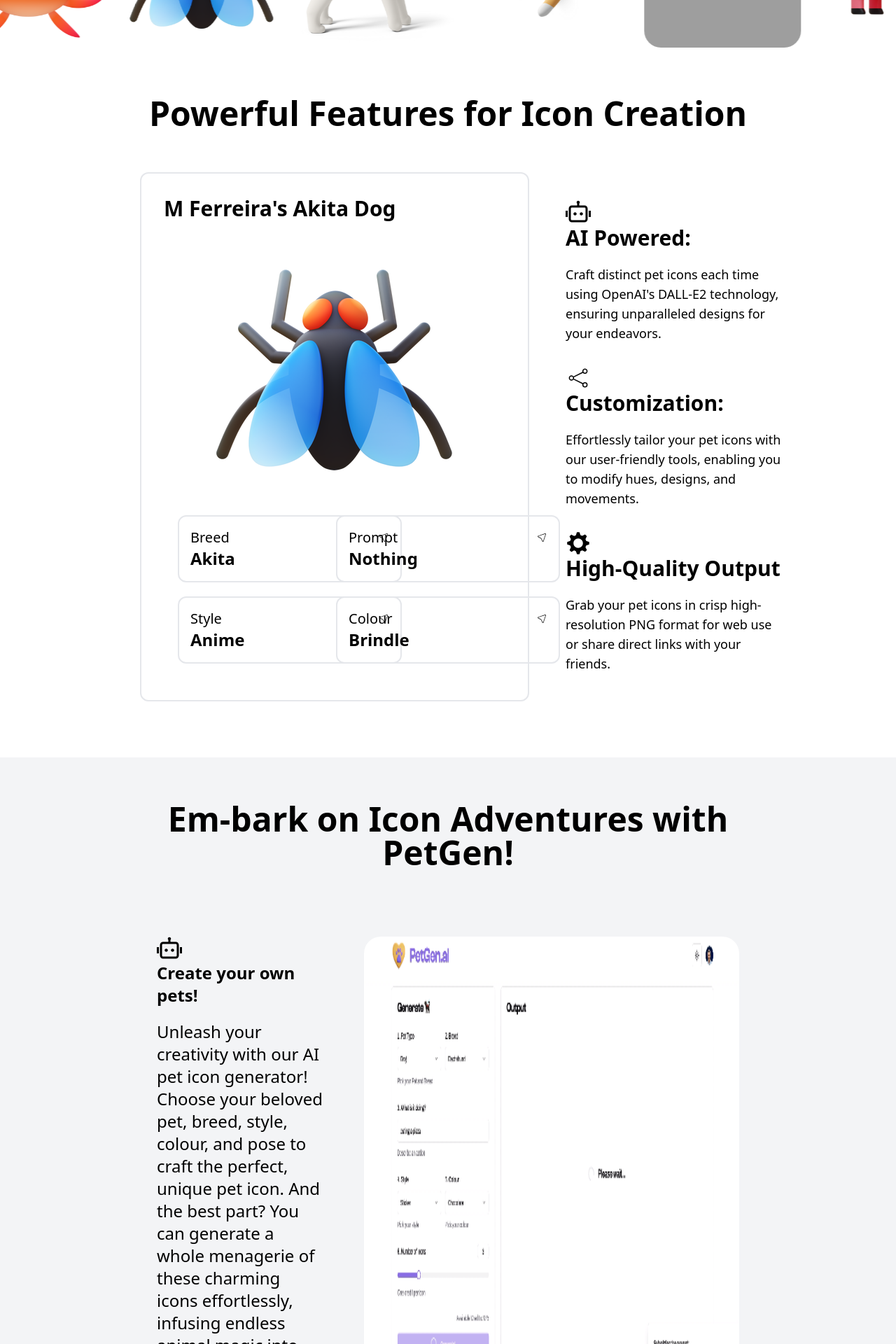
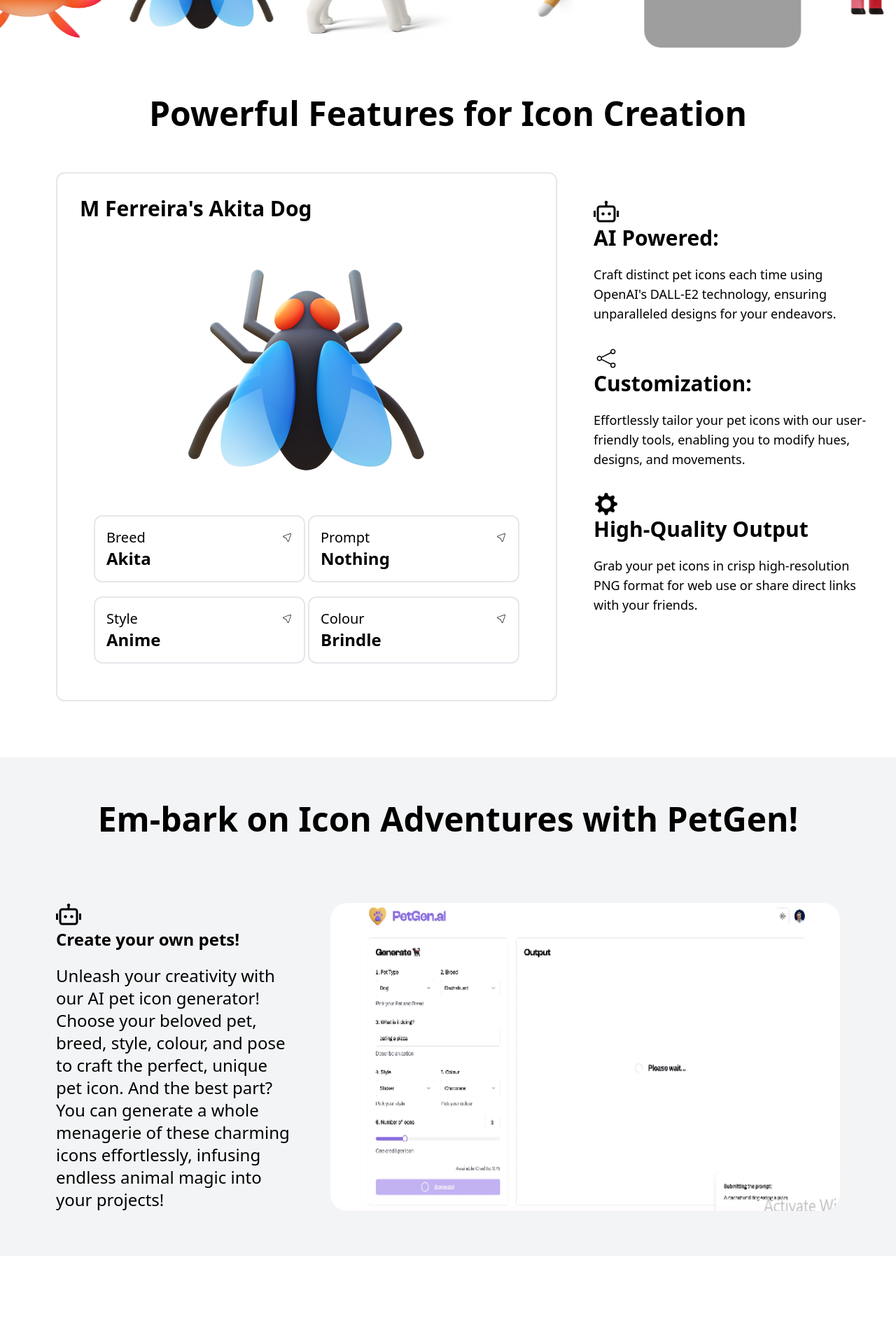
Before and after one commit to DagimAsnake/react-animal, a React (Vite) app: page / in a window 1280 px wide. Shown: the part 780-2700 px from the top of the page at 70% size. After the commit the page ends 2574 px from the top, so only its background shows below. Built offline with nearby package versions, Linux system fonts and the light colour scheme; grey boxes are pictures that could not be loaded.

Commit message:
some fix

```diff
--- a/src/pages/Adventure.jsx
+++ b/src/pages/Adventure.jsx
@@ -5,7 +5,7 @@ import { RiRobot2Line } from "react-icons/ri";
 const Adventure = () => {
   return (
     <>
-        <div className='bg-gray-100 dark:bg-gray-900 mt-10 px-4 pb-16 md:px-10 lg:px-56'>
+        <div className='bg-gray-100 dark:bg-gray-900 mt-10 px-4 pb-16 md:px-20'>
             <h1 className='text-4xl md:text-5xl pt-16 pb-12 md:pb-24 font-semibold dark:text-white text-center'>Em-bark on Icon Adventures with PetGen!</h1>
             <div className='grid grid-cols-1 lg:grid-cols-3 gap-10 md:gap-14' >
                 <div>
--- a/src/pages/Features.jsx
+++ b/src/pages/Features.jsx
@@ -1,4 +1,3 @@
-import React from 'react'
 import fly from "../assets/fly.png";
 import { CiLocationArrow1 } from "react-icons/ci";
 import { RiRobot2Line } from "react-icons/ri";
@@ -8,7 +7,7 @@ import { CiShare2 } from "react-icons/ci";
 const Features = () => {
   return (
     <>
-        <div className='px-4 md:px-10 lg:px-40'>
+        <div className='px-4 md:px-10'>
             <h1 className='text-3xl md:text-5xl mt-16 font-bold dark:text-white text-center'>Powerful Features for Icon Creation</h1>
             <div className='grid grid-cols-1 lg:grid-cols-3 gap-3 mt-5'>
                 <div className='col-span-2 border-2 dark:border-gray-800 rounded-xl m-1 md:m-10 p-2 md:p-8'>
@@ -18,7 +17,7 @@ const Features = () => {
                     </div>
                     <div>
                         <div className='grid grid-cols-2 m-5 gap-1'>
-                            <div className='w-full md:w-80 p-2 md:p-4  border-2 dark:border-gray-800 rounded-xl'>
+                            <div className='w-full md:max-w-7xl p-2 md:p-4  border-2 dark:border-gray-800 rounded-xl'>
                                 <div className='flex justify-between items-center'>
                                     <p className='text-md md:text-xl dark:text-white'>Breed</p>
                                     <CiLocationArrow1 className='dark:text-white' />
@@ -26,7 +25,7 @@ const Features = () => {
                                 <p className='text-xl md:text-2xl font-semibold dark:text-white'>Akita</p>
                             </div>
 
-                            <div className='w-full lg:w-80 p-2 md:p-4 border-2 dark:border-gray-800 rounded-xl'>
+                            <div className='w-full md:max-w-7xl p-2 md:p-4 border-2 dark:border-gray-800 rounded-xl'>
                                 <div className='flex justify-between items-center'>
                                     <p className='text-md md:text-xl dark:text-white'>Prompt</p>
                                     <CiLocationArrow1 className='dark:text-white' />
@@ -36,7 +35,7 @@ const Features = () => {
                         </div>
 
                         <div className='grid grid-cols-2 gap-1 m-5'>
-                            <div className='w-full md:w-80 p-2 md:p-4 border-2 dark:border-gray-800 rounded-xl'>
+                            <div className='w-full md:max-w-7xl p-2 md:p-4 border-2 dark:border-gray-800 rounded-xl'>
                                 <div className='flex justify-between items-center'>
                                     <p className='text-md md:text-xl dark:text-white'>Style</p>
                                     <CiLocationArrow1 className='dark:text-white' />
@@ -44,7 +43,7 @@ const Features = () => {
                                 <p className='text-xl md:text-2xl font-semibold dark:text-white'>Anime</p>
                             </div>
 
-                            <div className='w-full lg:w-80 p-2 md:p-4 border-2 dark:border-gray-800 rounded-xl'>
+                            <div className='w-full md:max-w-7xl p-2 md:p-4 border-2 dark:border-gray-800 rounded-xl'>
                                 <div className='flex justify-between items-center'>
                                     <p className='text-md md:text-xl dark:text-white'>Colour</p>
                                     <CiLocationArrow1 className='dark:text-white' />
```
